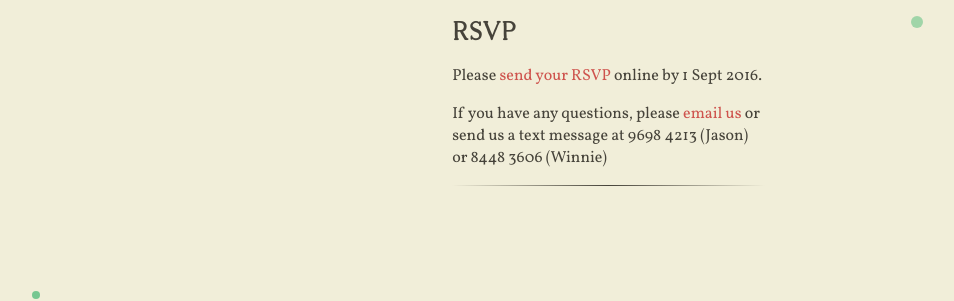
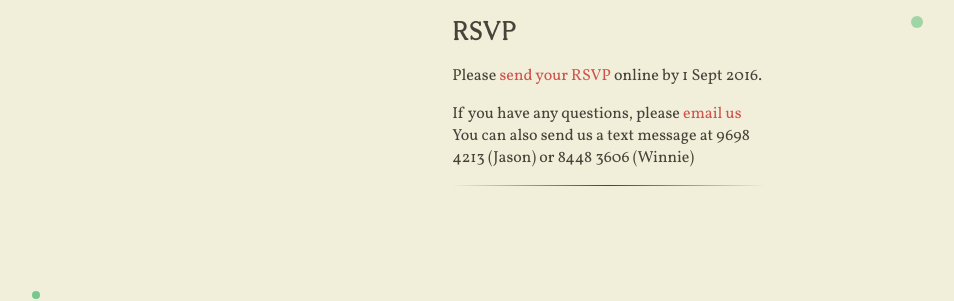
Before and after one commit to jasonandwinnie/jasonandwinnie.github.io, a Jekyll site: the page built from index.html, in a window 1280 px wide. Shown: the part 486-787 px from the top of the page, without its empty margins (215-1169 px from the left). Built offline with Jekyll 4.4.1, drawn with Linux system fonts in a browser that asks for light colours; nearby versions of some CDN libraries; some web fonts are replaced.

Commit message:
you can also

```diff
--- a/_includes/content.html
+++ b/_includes/content.html
@@ -24,6 +24,8 @@
 <p>Please <a href="https://docs.google.com/forms/d/1ABwsLCvEI2NgOnZAQkOcc8Lzkpo6sVAJIWOw33FCyYs/viewform
   ">send your RSVP</a> online by 1 Sept 2016.</p>
 
-<p>If you have any questions, please <a href="mailto:wearejasonandwinnie@gmail.com" onmouseover="this.href=this.href.replace(/z/g, '');">email us</a> or send us a text message at 9698 4213 (Jason) or 8448 3606 (Winnie)</p>
+<p>If you have any questions, please <a href="mailto:wearejasonandwinnie@gmail.com" onmouseover="this.href=this.href.replace(/z/g, '');">email us</a>
+
+  You can also send us a text message at 9698 4213 (Jason) or 8448 3606 (Winnie)</p>
 
 <hr />
```
